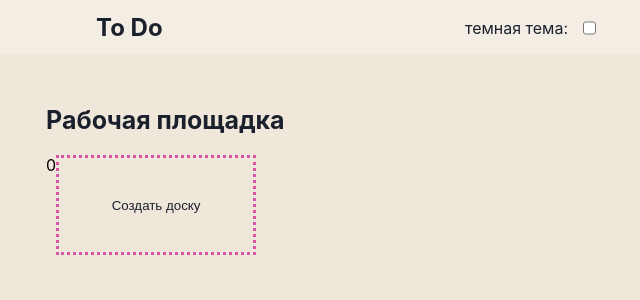
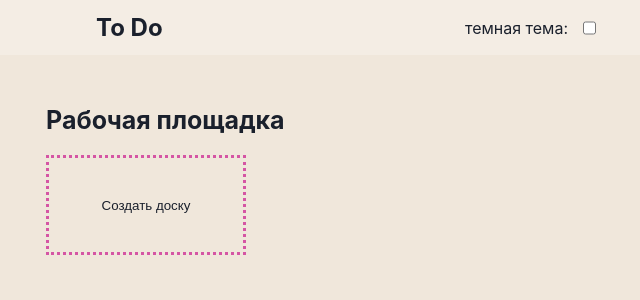
Before and after one commit to AlcorBBX/todo, a React (Create React App) app: page / in a window 1280 px wide. Shown: the top 300 px of the page, without its empty margins (294-934 px from the left). Built offline with nearby package versions, Linux system fonts and the light colour scheme.

Commit message:
Fix bugs with not correct view card items

```diff
--- a/package.json
+++ b/package.json
@@ -1,5 +1,5 @@
 {
-  "name": "my-app",
+  "name": "alcorbbx_to-do",
   "version": "0.1.0",
   "private": true,
   "license": "MIT",
--- a/src/components/ui/cards/board/taskCard/TaskCard.tsx
+++ b/src/components/ui/cards/board/taskCard/TaskCard.tsx
@@ -11,14 +11,15 @@ export const TaskCard = ({ title }: ITaskCardProps) => {
   const { tasks } = useTypedSelector(state => state.todo);
   return (
     <>
-      {tasks.length &&
-        tasks.map(
-          task =>
-            task.type.toLowerCase() === title.toLowerCase() &&
-            task.projectId === Number(id) && (
-              <TaskItem task={task} key={task.id} />
-            )
-        )}
+      {tasks.length
+        ? tasks.map(
+            task =>
+              task.type.toLowerCase() === title.toLowerCase() &&
+              task.projectId === Number(id) && (
+                <TaskItem task={task} key={task.id} />
+              )
+          )
+        : null}
     </>
   );
 };
--- a/src/components/ui/cards/coverBodyActions/CoverBodyActionsCard.tsx
+++ b/src/components/ui/cards/coverBodyActions/CoverBodyActionsCard.tsx
@@ -1,40 +1,8 @@
-import { forwardRef } from 'react';
-import styles from './cover-body-actions.module.scss';
+import { forwardRef } from "react";
 
-export type CardType = "inner";
-export type CardSize = "default" | "small";
+import { CardProps } from "./cover-body-actions.interface";
 
-export interface CardTabListType {
-  key: string;
-  tab: React.ReactNode;
-  disabled?: boolean;
-}
-
-export interface CardProps
-  extends Omit<React.HTMLAttributes<HTMLDivElement>, "title"> {
-  prefixCls?: string;
-  title?: React.ReactNode;
-  extra?: React.ReactNode;
-  bordered?: boolean;
-  headStyle?: React.CSSProperties;
-  bodyStyle?: React.CSSProperties;
-  style?: React.CSSProperties;
-  loading?: boolean;
-  hoverable?: boolean;
-  children?: React.ReactNode;
-  id?: string;
-  className?: string;
-  size?: CardSize;
-  type?: CardType;
-  cover?: React.ReactNode;
-  actions?: React.ReactNode[];
-  tabList?: CardTabListType[];
-  tabBarExtraContent?: React.ReactNode;
-  onTabChange?: (key: string) => void;
-  activeTabKey?: string;
-  defaultActiveTabKey?: string;
-  // tabProps?: TabsProps;
-}
+import styles from "./cover-body-actions.module.scss";
 
 const getAction = (actions: React.ReactNode[]) => {
   const actionList = actions.map((action, index) => (
@@ -98,7 +66,7 @@ export const CoverBodyActionsCard = forwardRef(
       ) : null;
 
     return (
-      <div ref={ref} className={styles.cardR}>
+      <div ref={ref} {...others} className={styles.cardR}>
         {head}
         {coverDom} {/* Обложка вверху каточки */}
         {body}
--- a/src/components/ui/cards/project/ProjectCard.tsx
+++ b/src/components/ui/cards/project/ProjectCard.tsx
@@ -7,10 +7,11 @@ import styles from "./project-card.module.scss";
 export const ProjectCard: FC<{ projects: IProject[] }> = ({ projects }) => {
   return (
     <div className={styles.projectsList}>
-      {projects?.length &&
-        projects.map(project => (
-          <ProjectItem project={project} key={project.id}/>
-        ))}
+      {projects?.length
+        ? projects.map(project => (
+            <ProjectItem project={project} key={project.id} />
+          ))
+        : null}
     </div>
   );
 };
```
Also changed, not shown: src/components/ui/cards/coverBodyActions/cover-body-actions.interface.ts (added, +34 -0 lines).
